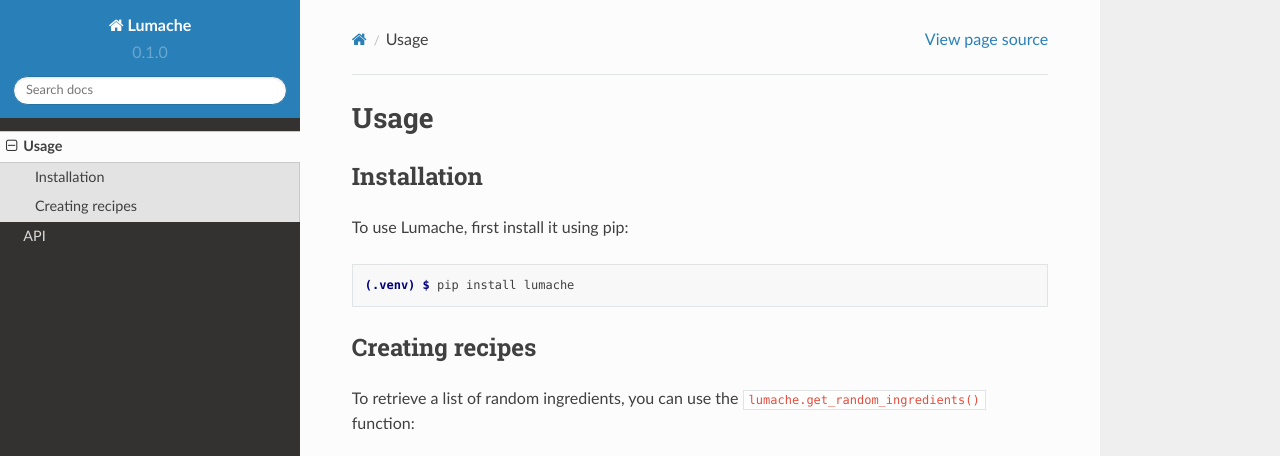
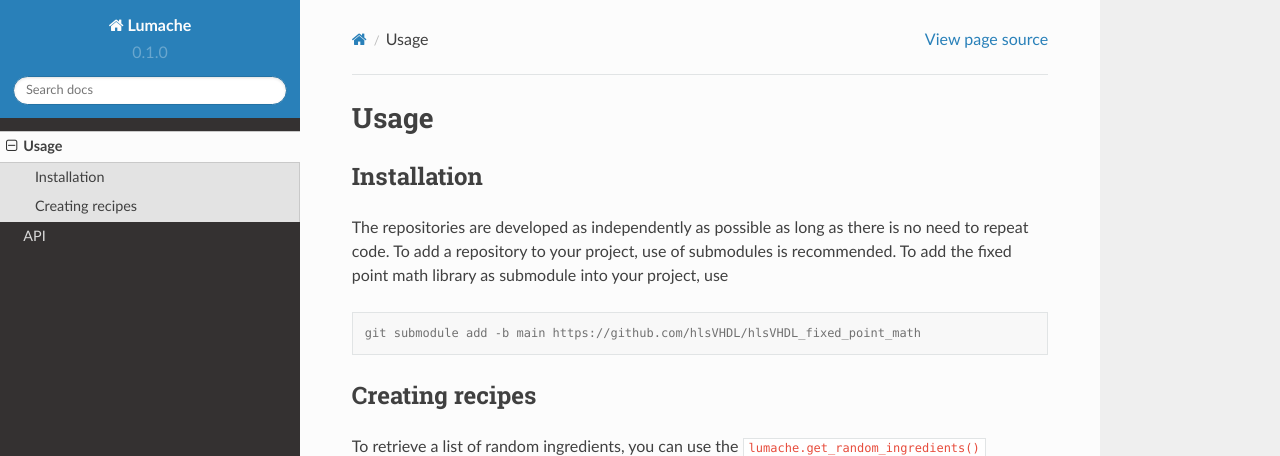
Before and after one commit to hVHDL/hVHDL, a Sphinx documentation site: the page built from docs/source/usage.rst, in a window 1280 px wide and 1143 px high, cut to the strip 0-456 px from the top of the window. Built offline with Sphinx 7.4.7 and the Read the Docs theme 2.0.0, drawn with Linux system fonts in a browser that asks for light colours.

Commit message:
Update usage.rst

```diff
--- a/docs/source/usage.rst
+++ b/docs/source/usage.rst
@@ -6,11 +6,11 @@
 Installation
 ------------
 
-To use Lumache, first install it using pip:
+The repositories are developed as independently as possible as long as there is no need to repeat code. To add a repository to your project, use of submodules is recommended. To add the fixed point math library as submodule into your project, use
 
 .. code-block:: console
 
-   (.venv) $ pip install lumache
+   git submodule add -b main https://github.com/hlsVHDL/hlsVHDL_fixed_point_math
 
 Creating recipes
 ----------------
```
